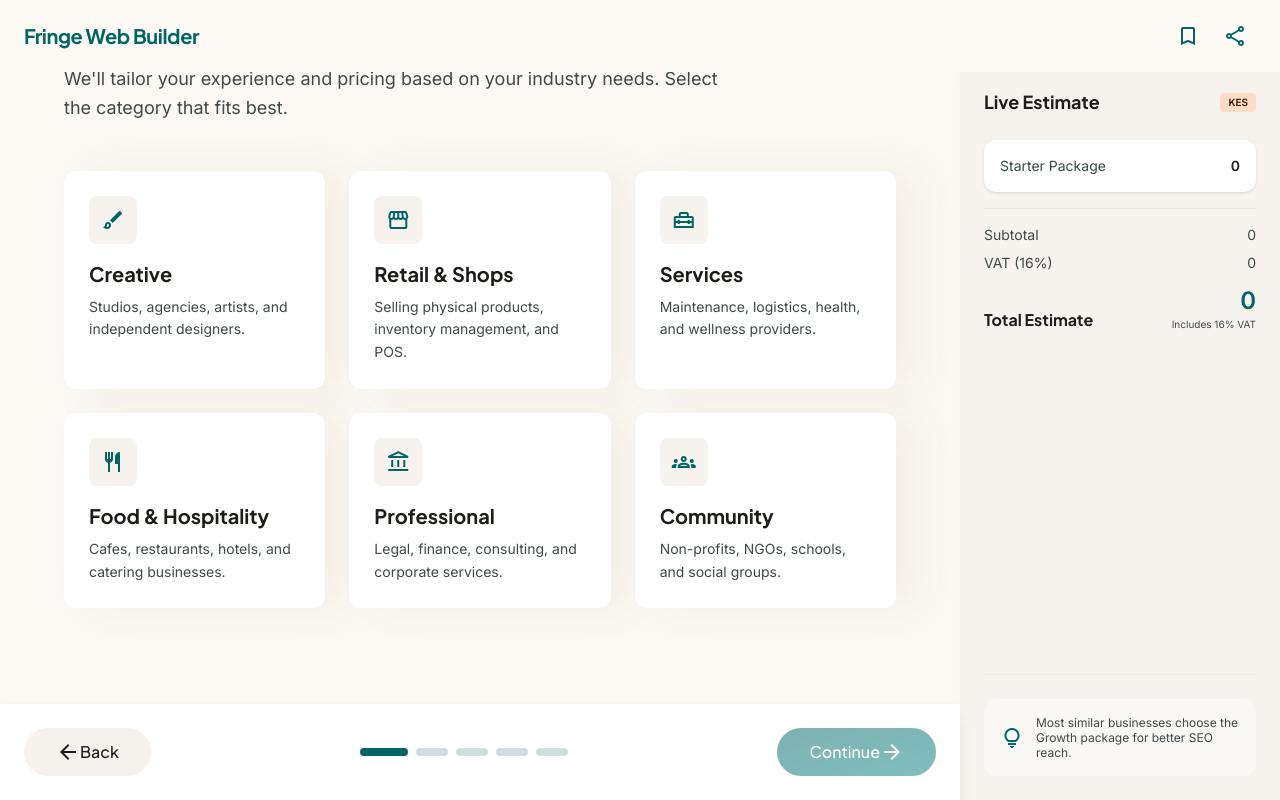
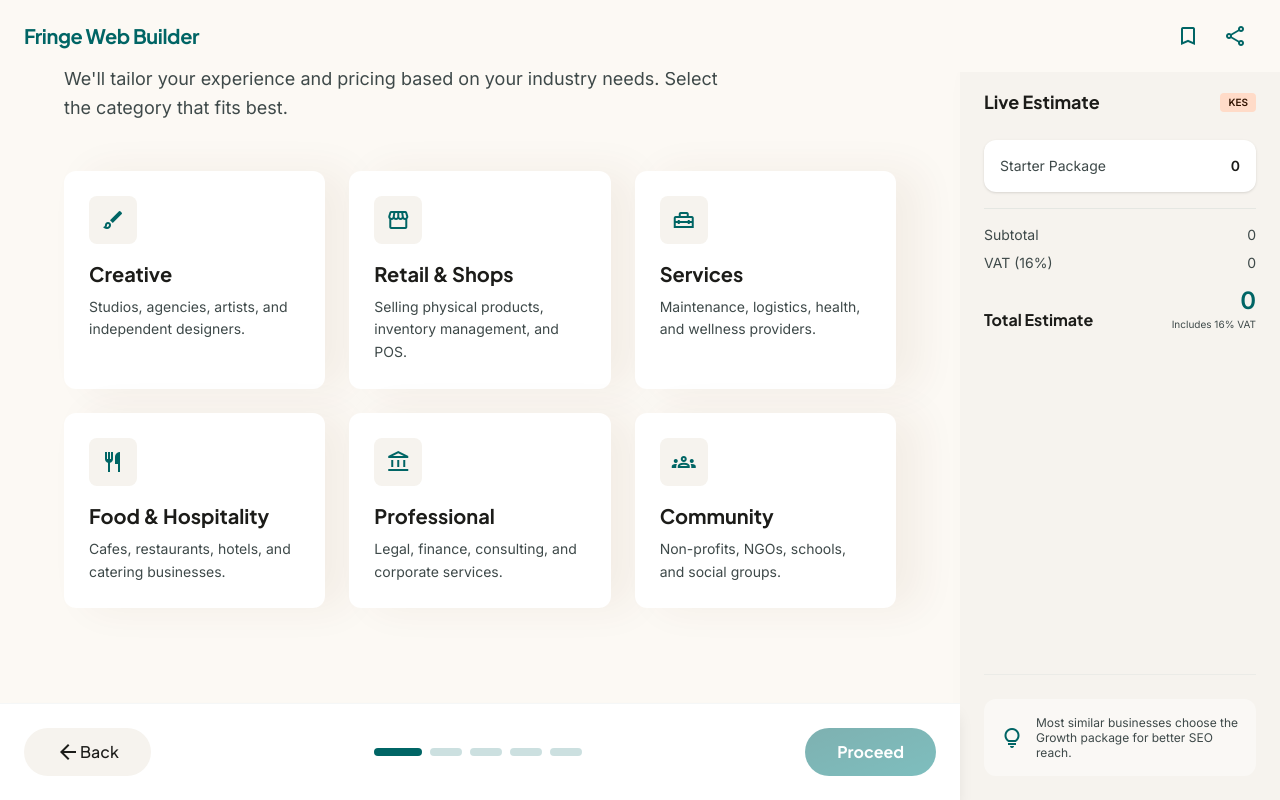
Before and after one commit to bnyawallow/fringebuilder, a React (Vite) app: page / in a window 1280 px wide. Both pictures are taken after a click on the element 336 px from the left and 813 px from the top of the page. Shown: the part 156-956 px from the top of the page. Built offline with nearby package versions, Linux system fonts and the light colour scheme.

Commit message:
feat: Update validation and UI for form steps
Adjusts validation logic for steps 3 and 4 to accurately reflect required fields. Updates the 'Continue' button text to 'Proceed' and applies new styling for improved visual feedback.

```diff
--- a/src/App.tsx
+++ b/src/App.tsx
@@ -60,9 +60,9 @@ export default function App() {
       case 2:
         return state.packageTier !== null;
       case 3:
-        return true; // Features are optional
+        return true; // Hosting is pre-selected, so an option is always selected
       case 4:
-        return state.designMood !== null && state.contact.fullName !== '' && state.contact.email !== '';
+        return state.designMood !== null && state.contact.fullName !== '' && state.contact.email !== '' && state.contentProvider !== null && state.carePackage !== null;
       default:
         return true;
     }
--- a/src/components/FooterActionBar.tsx
+++ b/src/components/FooterActionBar.tsx
@@ -37,10 +37,9 @@ export function FooterActionBar({ step, onBack, onContinue, canContinue, onNavig
       <button
         onClick={onContinue}
         disabled={!canContinue}
-        className={`bg-gradient-to-br from-[#006565] to-[#008080] text-white rounded-full w-12 h-12 md:w-auto md:h-auto md:px-8 md:py-3 hover:opacity-90 transition-opacity active:scale-95 flex items-center justify-center ${!canContinue ? 'opacity-50 cursor-not-allowed' : ''} ${step === 5 ? 'invisible' : ''}`}
+        className={`bg-gradient-to-br from-[#006565] to-[#008080] text-white rounded-full px-6 py-3 md:px-8 md:py-3 font-bold hover:opacity-90 transition-all active:scale-95 flex items-center justify-center ${!canContinue ? 'opacity-50 cursor-not-allowed' : 'shadow-lg shadow-primary/40 ring-2 ring-primary/20 ring-offset-1 dark:ring-offset-slate-950'} ${step === 5 ? 'invisible' : ''}`}
       >
-        <span className="hidden md:inline">Continue</span>
-        <span className="material-symbols-outlined md:hidden">arrow_forward</span>
+        <span>Proceed</span>
       </button>
     </footer>
   );
```
